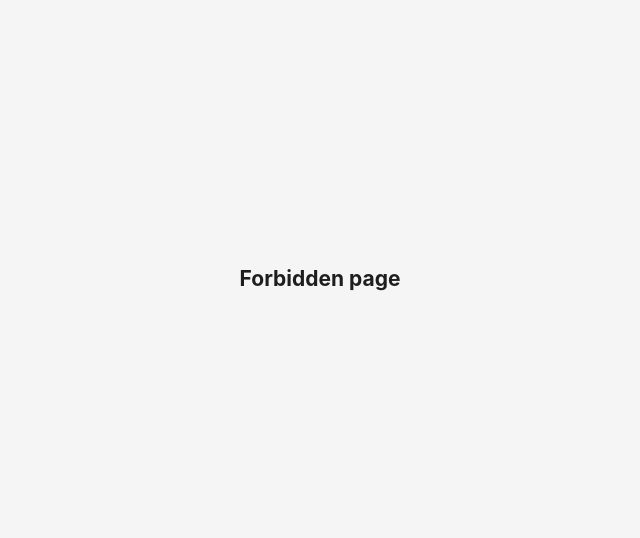
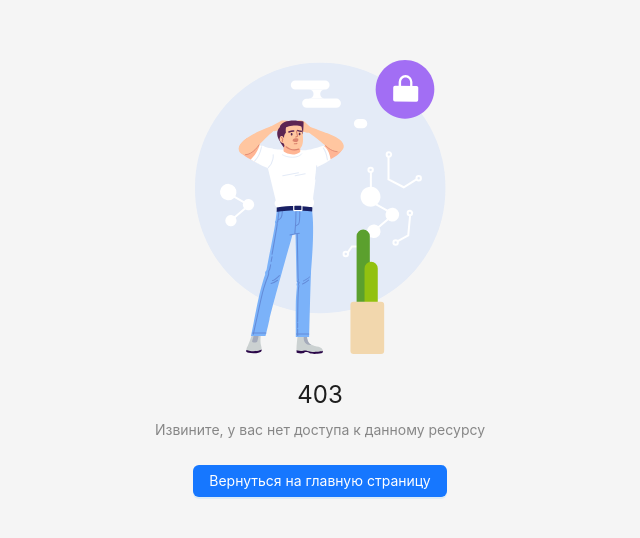
Before and after one commit to Kundakchan/todo-manager, a Vue app: page /error/forbidden in a window 1280 px wide. Shown: the part 122-660 px from the top of the page, without its empty margins (320-960 px from the left). Built offline with nearby package versions, Linux system fonts and the light colour scheme.

Commit message:
[2] - add page 403

```diff
--- a/src/pages/Forbidden.vue
+++ b/src/pages/Forbidden.vue
@@ -1,7 +1,16 @@
 <script lang="ts" setup>
+import { useRouter } from 'vue-router';
+const router = useRouter()
 
+const goToHome = () => {
+  router.push({ name: 'Home' })
+}
 </script>
 
 <template>
-  <h1>Forbidden page</h1>
+  <a-result status="403" title="403" sub-title="Извините, у вас нет доступа к данному ресурсу">
+    <template #extra>
+      <a-button @click="goToHome" type="primary">Вернуться на главную страницу</a-button>
+    </template>
+  </a-result>
 </template>
```
